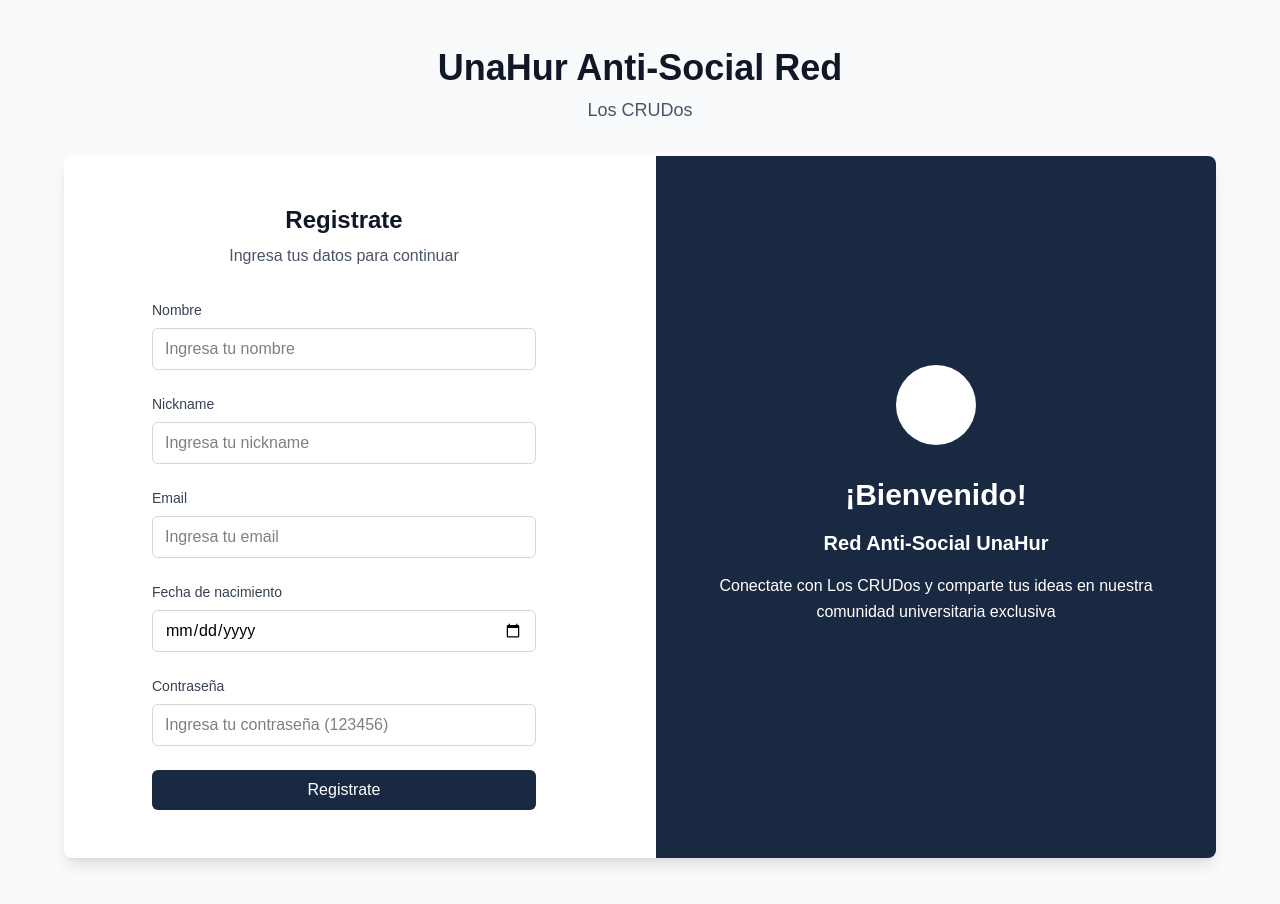
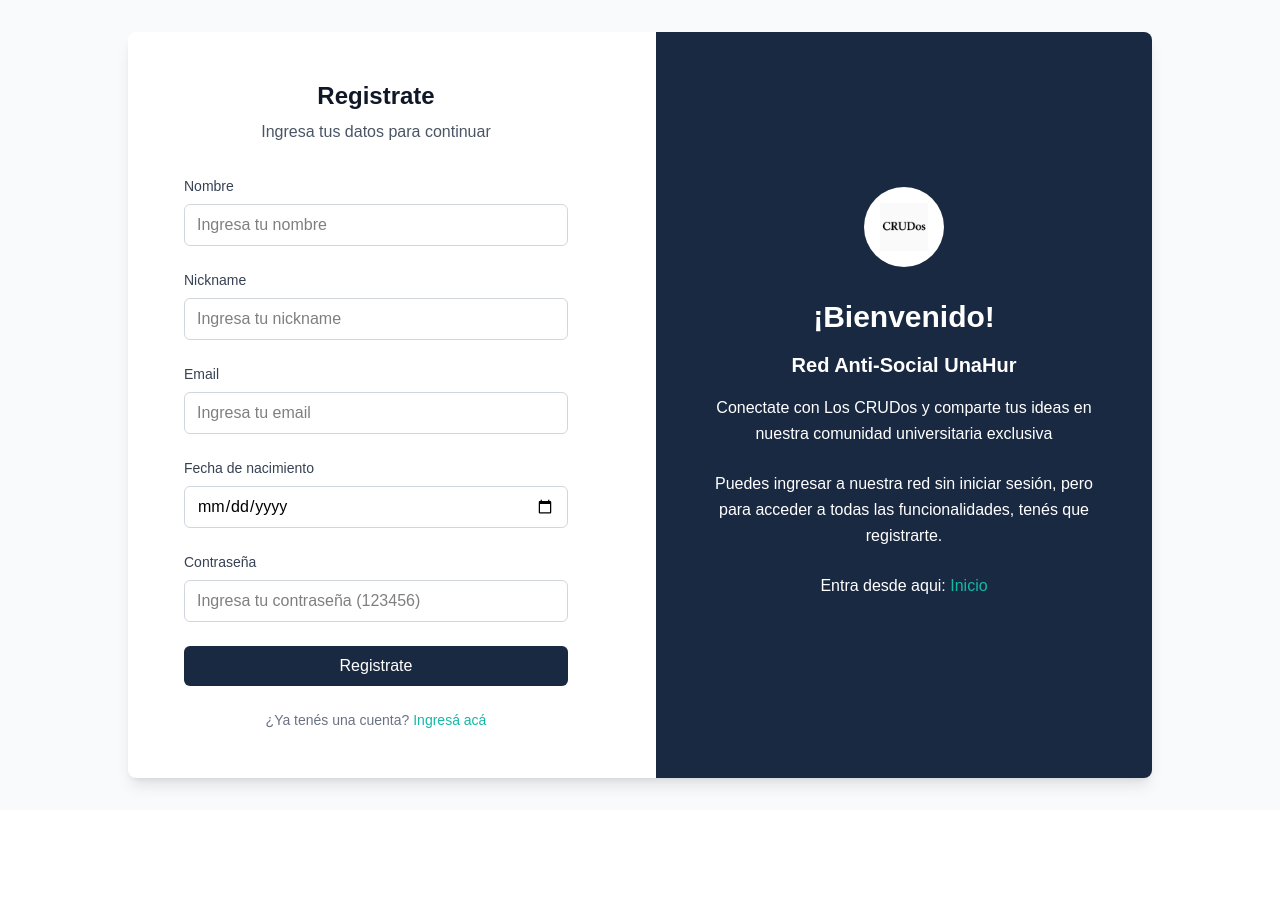
Before and after one commit to JulianAlvarez07/Unahur-antisocialred-front, a React (Vite) app: page /register in a window 1280 px wide. After the commit the page ends 810 px from the top, so only its background shows below. Built offline with nearby package versions, Linux system fonts and the light colour scheme.

Commit message:
mejore y agregue animaciones el login y register

```diff
--- a/src/components/LoginForm.tsx
+++ b/src/components/LoginForm.tsx
@@ -2,6 +2,7 @@
 import { Link } from "react-router-dom";
 import { useAuth } from "@/context/AuthProvider";
 import { useNavigate } from "react-router-dom";
+import { motion } from "motion/react";
 
 const LoginForm = () => {
   const navigate = useNavigate();
@@ -37,7 +38,11 @@
 
   return (
     <div className="min-h-screen bg-gray-50 flex items-center justify-center py-12 px-4 sm:px-6 lg:px-8">
-            <div className="max-w-6xl w-full space-y-8">
+      <motion.div
+        className="max-w-6xl w-full space-y-8"
+        initial={{ opacity: 0, y: 20 }}
+        animate={{ opacity: 1, y: 0 }}
+      >
         {/* Header */}
         <div className="text-center">
           <h1 className="text-3xl md:text-4xl font-bold text-gray-900 mb-2">
@@ -48,7 +53,6 @@
 
         {/* Main Content */}
         <div className="grid grid-cols-1 lg:grid-cols-2 gap-8 bg-white rounded-lg shadow-lg overflow-hidden">
-
           {/* Formulario de Login */}
           <div className="p-6 md:p-8 lg:p-12">
             <div className="max-w-sm mx-auto">
@@ -63,7 +67,10 @@
 
               <form className="space-y-6" onSubmit={handleSubmit}>
                 <div className="space-y-2">
-                                    <label htmlFor="nickname" className="block text-sm font-medium text-gray-700">
+                  <label
+                    htmlFor="nickname"
+                    className="block text-sm font-medium text-gray-700"
+                  >
                     Nickname
                   </label>
                   <input
@@ -79,7 +86,10 @@
                 </div>
 
                 <div className="space-y-2">
-                                    <label htmlFor="password" className="block text-sm font-medium text-gray-700">
+                  <label
+                    htmlFor="password"
+                    className="block text-sm font-medium text-gray-700"
+                  >
                     Contraseña
                   </label>
                   <input
@@ -94,16 +104,21 @@
                   />
                 </div>
 
-                                <button
+                <motion.button
                   type="submit"
-                                    className="w-full bg-secondary text-white py-2 px-4 rounded-md font-medium hover:bg-blue-700 focus:outline-none focus:ring-2 focus:ring-secondary focus:ring-offset-2 transition-colors"
+                  className="w-full bg-secondary text-white py-2 px-4 rounded-md font-medium transition-colors cursor-pointer"
+                  whileHover={{ scale: 1.03 }}
+                  whileTap={{ scale: 0.98 }}
                 >
                   Iniciar sesión
-                                </button>
+                </motion.button>
 
                 <p className="text-center text-gray-500 text-sm">
                   ¿No tenés una cuenta?{" "}
-                                    <Link to="/register" className="text-secondary hover:text-blue-700 font-medium hover:underline">
+                  <Link
+                    to="/register"
+                    className="text-secondary hover:text-blue-700 font-medium hover:underline"
+                  >
                     Registrate acá
                   </Link>
                 </p>
@@ -112,13 +127,20 @@
           </div>
 
           {/* Sección de Bienvenida */}
-                    <div className="bg-secondary p-6 md:p-8 lg:p-12 flex items-center justify-center">
+          <motion.div
+            className="bg-secondary p-6 md:p-8 lg:p-12 flex items-center justify-center"
+            initial={{ opacity: 0, x: 20 }}
+            animate={{ opacity: 1, x: 0 }}
+          >
             <div className="text-center text-white">
               <div className="mb-8">
                 <div className="w-20 h-20 bg-white bg-opacity-20 rounded-full flex items-center justify-center mx-auto mb-6">
-                                    <svg className="w-10 h-10 text-white" fill="none" stroke="currentColor" viewBox="0 0 24 24">
-                                        <path strokeLinecap="round" strokeLinejoin="round" strokeWidth={2} d="M17 20h5v-2a3 3 0 00-5.356-1.857M17 20H7m10 0v-2c0-.656-.126-1.283-.356-1.857M7 20H2v-2a3 3 0 015.356-1.857M7 20v-2c0-.656.126-1.283.356-1.857m0 0a5.002 5.002 0 019.288 0M15 7a3 3 0 11-6 0 3 3 0 016 0zm6 3a2 2 0 11-4 0 2 2 0 014 0zM7 10a2 2 0 11-4 0 2 2 0 014 0z" />
-                                    </svg>
+                  <motion.img
+                    src="/crudos-icon.png"
+                    alt="logo"
+                    className="w-12 h-12"
+                    whileHover={{ rotate: 360 }}
+                  />
                 </div>
               </div>
 
@@ -131,15 +153,15 @@
               </h3>
 
               <p className="text-white mb-6 leading-relaxed">
-                                Conectate con Los CRUDos y comparte tus ideas en nuestra comunidad universitaria exclusiva
+                Conectate con Los CRUDos y comparte tus ideas en nuestra
+                comunidad universitaria exclusiva
               </p>
             </div>
+          </motion.div>
         </div>
-                </div>
-            </div>
+      </motion.div>
     </div>
   );
-
 };
 
 export default LoginForm;
--- a/src/components/PostForm.tsx
+++ b/src/components/PostForm.tsx
@@ -242,7 +242,7 @@
                 viewBox="0 0 24 24"
                 strokeWidth={1.5}
                 stroke="currentColor"
-                className="w-6 h-6 text-gray-600"
+                className="w-6 h-6 text-gray-600 cursor-pointer"
               >
                 <path
                   strokeLinecap="round"
@@ -314,7 +314,7 @@
                 viewBox="0 0 24 24"
                 strokeWidth={1.5}
                 stroke="currentColor"
-                className="w-6 h-6 text-gray-600"
+                className="w-6 h-6 text-gray-600 cursor-pointer"
               >
                 <path
                   strokeLinecap="round"
--- a/src/components/RegisterForm.tsx
+++ b/src/components/RegisterForm.tsx
@@ -1,5 +1,6 @@
+import { motion } from "motion/react";
 import { useState } from "react";
-import { useNavigate } from "react-router-dom";
+import { Link, useNavigate } from "react-router-dom";
 
 const RegisterForm = () => {
   const navigate = useNavigate();
@@ -24,7 +25,9 @@
     try {
       const response = await fetch("http://localhost:3001/users");
       const users = await response.json();
-      const existingUser = users.find((user: any) => user.nickName === nickname);
+      const existingUser = users.find(
+        (user: any) => user.nickName === nickname
+      );
 
       if (existingUser) {
         setNicknameError("Este nickname ya está ocupado");
@@ -82,20 +85,21 @@
         alert("Error al registrar usuario");
       }
     } catch (error) {
-      console.log("Error:", error instanceof Error ? error.message : "Error desconocido");
+      console.log(
+        "Error:",
+        error instanceof Error ? error.message : "Error desconocido"
+      );
     }
   };
 
   return (
-    <div className="min-h-screen bg-gray-50 flex items-center justify-center py-12 px-4 sm:px-6 lg:px-8">
-      <div className="max-w-6xl w-full space-y-8">
+    <div className="min-h-screen bg-gray-50 flex items-center justify-center py-8 px-4 sm:px-6 lg:px-8">
+      <motion.div
+        className="max-w-5xl w-full space-y-8"
+        initial={{ opacity: 0, y: 20 }}
+        animate={{ opacity: 1, y: 0 }}
+      >
         {/* Header */}
-        <div className="text-center">
-          <h1 className="text-3xl md:text-4xl font-bold text-gray-900 mb-2">
-            UnaHur Anti-Social Red
-          </h1>
-          <p className="text-lg text-gray-600">Los CRUDos</p>
-        </div>
 
         {/* Main Content */}
         <div className="grid grid-cols-1 lg:grid-cols-2 gap-8 bg-white rounded-lg shadow-lg overflow-hidden">
@@ -130,6 +134,7 @@
                     onChange={(e) => setNombre(e.target.value)}
                   />
                 </div>
+
                 <div className="space-y-2">
                   <label
                     htmlFor="nickName"
@@ -142,19 +147,33 @@
                     id="nickName"
                     name="nickName"
                     required
-                    className={`w-full px-3 py-2 border rounded-md focus:outline-none focus:ring-2 focus:ring-secondary focus:border-transparent ${nicknameError ? 'border-red-500' : 'border-gray-300'
-                      }`}
+                    className={`w-full px-3 py-2 border rounded-md focus:outline-none focus:ring-2 focus:ring-secondary focus:border-transparent ${
+                      nicknameError ? "border-red-500" : "border-gray-300"
+                    }`}
                     placeholder="Ingresa tu nickname"
                     value={nickName}
                     onChange={handleNicknameChange}
                   />
                   {isCheckingNickname && (
-                    <p className="text-sm text-blue-600">Verificando disponibilidad...</p>
+                    <motion.p
+                      className="text-sm text-blue-600"
+                      initial={{ opacity: 0 }}
+                      animate={{ opacity: 1 }}
+                    >
+                      Verificando disponibilidad...
+                    </motion.p>
                   )}
                   {nicknameError && (
-                    <p className="text-sm text-red-600">{nicknameError}</p>
+                    <motion.p
+                      className="text-sm text-red-600"
+                      initial={{ opacity: 0 }}
+                      animate={{ opacity: 1 }}
+                    >
+                      {nicknameError}
+                    </motion.p>
                   )}
                 </div>
+
                 <div className="space-y-2">
                   <label
                     htmlFor="email"
@@ -173,6 +192,7 @@
                     onChange={(e) => setEmail(e.target.value)}
                   />
                 </div>
+
                 <div className="space-y-2">
                   <label
                     htmlFor="birthday"
@@ -186,7 +206,6 @@
                     name="birthday"
                     required
                     className="w-full px-3 py-2 border border-gray-300 rounded-md focus:outline-none focus:ring-2 focus:ring-secondary focus:border-transparent"
-                    placeholder="Ingresa tu nickname"
                     value={birthday}
                     onChange={(e) => setBirthday(e.target.value)}
                   />
@@ -211,34 +230,43 @@
                   />
                 </div>
 
-                <button
+                <motion.button
                   type="submit"
-                  className="w-full bg-secondary text-white py-2 px-4 rounded-md font-medium hover:bg-blue-700 focus:outline-none focus:ring-2 focus:ring-secondary focus:ring-offset-2 transition-colors"
+                  className="w-full bg-secondary text-white py-2 px-4 rounded-md font-medium transition-colors cursor-pointer"
+                  whileHover={{ scale: 1.03 }}
+                  whileTap={{ scale: 0.98 }}
                 >
                   Registrate
-                </button>
+                </motion.button>
+
+                <p className="text-center text-gray-500 text-sm">
+                  ¿Ya tenés una cuenta?{" "}
+                  <Link
+                    to="/"
+                    className="text-secondary hover:text-blue-700 font-medium hover:underline"
+                  >
+                    Ingresá acá
+                  </Link>
+                </p>
               </form>
             </div>
           </div>
 
           {/* Sección de Bienvenida */}
-          <div className="bg-secondary p-6 md:p-8 lg:p-12 flex items-center justify-center">
+          <motion.div
+            className="bg-secondary p-6 md:p-8 lg:p-12 flex items-center justify-center"
+            initial={{ opacity: 0, x: 20 }}
+            animate={{ opacity: 1, x: 0 }}
+          >
             <div className="text-center text-white">
               <div className="mb-8">
                 <div className="w-20 h-20 bg-white bg-opacity-20 rounded-full flex items-center justify-center mx-auto mb-6">
-                  <svg
-                    className="w-10 h-10 text-white"
-                    fill="none"
-                    stroke="currentColor"
-                    viewBox="0 0 24 24"
-                  >
-                    <path
-                      strokeLinecap="round"
-                      strokeLinejoin="round"
-                      strokeWidth={2}
-                      d="M17 20h5v-2a3 3 0 00-5.356-1.857M17 20H7m10 0v-2c0-.656-.126-1.283-.356-1.857M7 20H2v-2a3 3 0 015.356-1.857M7 20v-2c0-.656.126-1.283.356-1.857m0 0a5.002 5.002 0 019.288 0M15 7a3 3 0 11-6 0 3 3 0 016 0zm6 3a2 2 0 11-4 0 2 2 0 014 0zM7 10a2 2 0 11-4 0 2 2 0 014 0z"
-                    />
-                  </svg>
+                  <motion.img
+                    src="/crudos-icon.png"
+                    alt="logo"
+                    className="w-12 h-12"
+                    whileHover={{ rotate: 360 }}
+                  />
                 </div>
               </div>
 
@@ -254,10 +282,23 @@
                 Conectate con Los CRUDos y comparte tus ideas en nuestra
                 comunidad universitaria exclusiva
               </p>
+              <p className="text-white mb-6 leading-relaxed">
+                Puedes ingresar a nuestra red sin iniciar sesión, pero para
+                acceder a todas las funcionalidades, tenés que registrarte.
+              </p>
+              <p className="text-white mb-6 leading-relaxed">
+                Entra desde aqui:{" "}
+                <Link
+                  to="/Home"
+                  className="text-secondary hover:text-blue-700 font-medium hover:underline"
+                >
+                  Inicio
+                </Link>
+              </p>
             </div>
-          </div>
+          </motion.div>
         </div>
-      </div>
+      </motion.div>
     </div>
   );
 };
```
Lines whose indentation alone changed are shown as unchanged.
